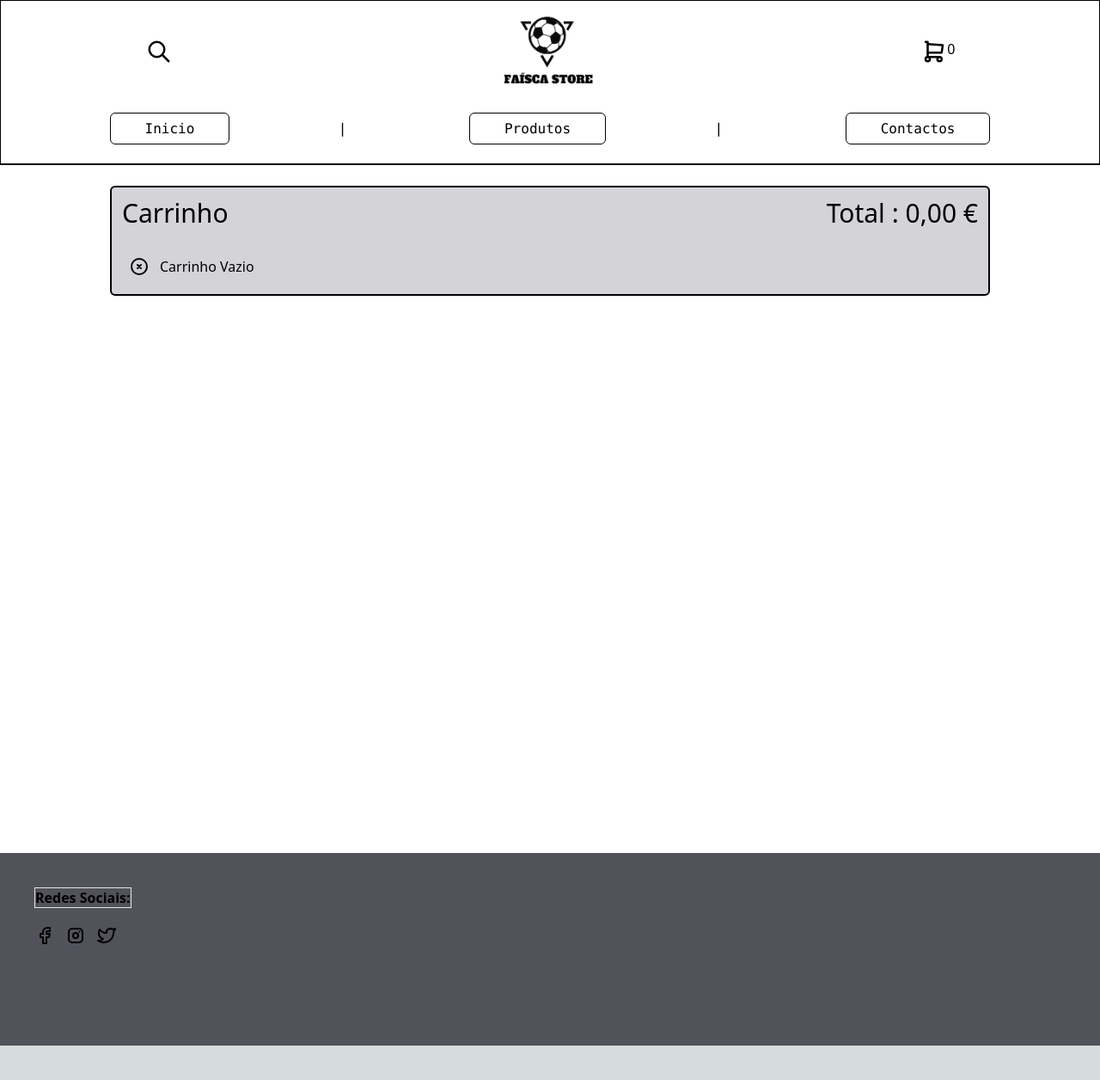
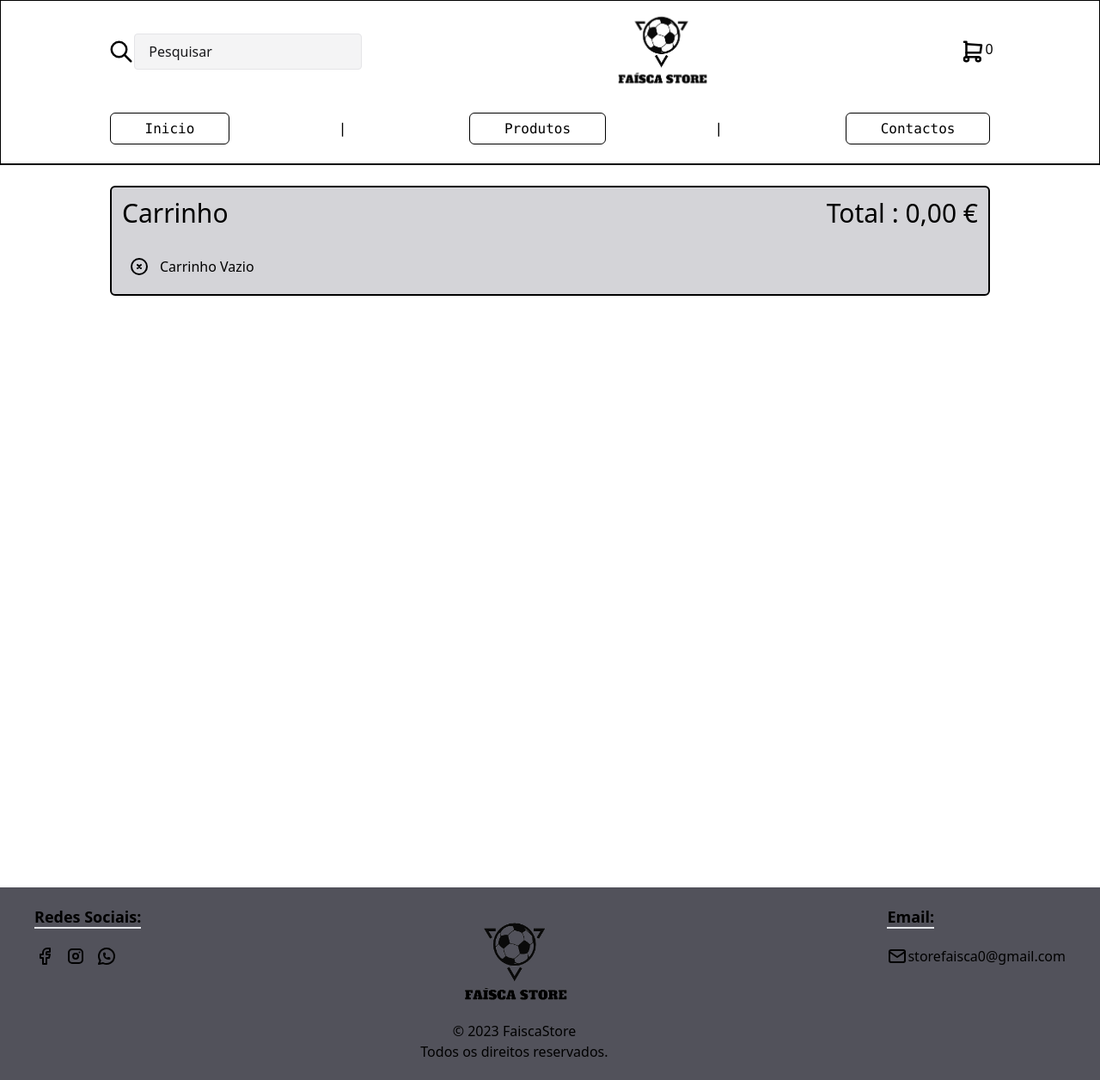
Before and after one commit to LnL10/faisca, a Next.js app: page /carrinho in a window 1280 px wide. Shown: the whole page at 86% size. Before the commit the page ends 1216 px from the top, so only its background shows below. Built offline with nearby package versions, Linux system fonts and the light colour scheme.

Commit message:
SearchComponent

```diff
--- a/package.json
+++ b/package.json
@@ -14,12 +14,15 @@
     "@types/react": "18.2.21",
     "@types/react-dom": "18.2.7",
     "autoprefixer": "10.4.15",
+    "bootstrap": "^5.3.2",
     "eslint": "8.49.0",
     "eslint-config-next": "13.4.19",
     "next": "13.4.19",
     "postcss": "8.4.29",
     "react": "18.2.0",
+    "react-bootstrap": "^2.9.0",
     "react-dom": "18.2.0",
+    "react-dropdown": "^1.11.0",
     "react-router-dom": "^6.16.0",
     "react-whatsapp-widget": "^2.2.0",
     "typescript": "5.2.2"
--- /dev/null
+++ b/src/components/Pesquisa/ResultadosPesquisa.tsx
@@ -0,0 +1,7 @@
+export default function ResultadosPesquisa(){
+    return(
+        <div>
+
+        </div>
+    )
+}
--- a/src/components/estrutura/Footer.tsx
+++ b/src/components/estrutura/Footer.tsx
@@ -1,21 +1,41 @@
 import Image from "next/image";
-import headerImage from "./headerImage/faisca.png"
-import { IconBrandFacebook, IconBrandFacebookFilled, IconBrandInstagram, IconBrandTwitter } from "@tabler/icons-react";
+import footerImage from "./headerImage/faisca.png"
+import { IconBrandFacebook, IconBrandFacebookFilled, IconBrandInstagram, IconBrandTwitter, IconBrandWhatsapp, IconMail, IconRecordMail } from "@tabler/icons-react";
+
 
 export default function Footer(){
     return(
-        <div className="flex bg-zinc-600 h-56 w-full ">
-            <div className="p-10">
 
-                <span className="font-black border ">Redes Sociais:</span>
+            <div className="flex gap-20 px-10 py-5 bg-zinc-600 justify-between h-56 w-full mt-10 ">
 
-                <div className="flex gap-3 pt-5">
-                    <div className="flex" ><IconBrandFacebook /></div>
-                    <div className="flex"><IconBrandInstagram/></div>
-                    <div className="flex"><IconBrandTwitter/></div>
+
+                <div>
+                    <span className="font-black border-b-2 text-lg ">Redes Sociais:</span>
+
+                    <div className="flex gap-3 pt-5">
+                        <div className="flex" ><IconBrandFacebook /></div>
+                        <div className="flex"><IconBrandInstagram/></div>
+                        <div className="flex"><IconBrandWhatsapp/></div>
+                    </div>
                 </div>
 
+                <div className="flex flex-col items-center">
+                    <Image src={footerImage} className="bg-transparent object-contain" alt="footer"  width={150}/>
+                        <h5 className="">© 2023 FaiscaStore</h5>
+                        <h5 className="mb-8">Todos os direitos reservados.</h5>
+                </div>
+
+
+                <div>
+                    <span className="font-black border-b-2 text-lg ">Email:</span>
+
+                    <div className="flex gap-3 pt-5">
+                        <div className="flex font-light" ><IconMail/>storefaisca0@gmail.com</div>
+
+                    </div>
+                </div>
+
+
             </div>
-        </div>
     )
 }
--- a/src/components/estrutura/Header.tsx
+++ b/src/components/estrutura/Header.tsx
@@ -1,18 +1,51 @@
-import { IconBrandFacebook, IconBrandInstagram, IconSearch, IconShoppingCart } from "@tabler/icons-react";
+import {  IconSearch, IconShoppingCart } from "@tabler/icons-react";
 import Image from "next/image";
 import Link from "next/link";
 import headerImage from "./headerImage/faisca.png"
 import CarrinhoContext from "@/context/CarrinhoContext";
-import {useContext} from "react"
+import {useContext, useState} from "react"
+import produtos from "@/data/produtos";
+import ProdutoItem from "../ProdutoItem";
+import  {useRouter}  from "next/router";
+
+
 
 export default function Header(){
-    const {itens} = useContext(CarrinhoContext)
+
+    const {itens,adicionarProduto} = useContext(CarrinhoContext)
     const quantidadeTotal = itens.reduce((total, item) => total + item.quantidade, 0);
+    const router = useRouter();
+
+    const handleSubmit = (e :any) => {
+        e.preventDefault();
+        router.push({
+          pathname: "/pesquisa",
+          query: { search: search },
+        });
+      };
+
+      const [search, setSearch] = useState("");
+
+
+
+
+
+
     return(
         <div className="flex flex-col bg-white h-48 gap-5 border-b-2 border border-black">
+
             <div className="flex items-center justify-around w-screen gap-8 text-black">
-                <IconSearch size={30}/>
-                <Link href="/"><Image src={headerImage} width={130} height={200} alt="bgImage"/></Link>
+                <div className="flex items-center">
+                    <IconSearch size={30}/>
+                    <form onSubmit={handleSubmit}>
+                        <input type="text" className="ph" placeholder="Pesquisar"   onChange={(e) => {setSearch(e.target.value.toLowerCase());}}/>
+                    </form>
+                    <div className="flex ">
+
+
+            </div>
+                </div>
+                <Link href="/" className=""><Image src={headerImage} width={130} height={200} alt="bgImage"/></Link>
                 <Link className="flex "href="/carrinho"><IconShoppingCart size={30}/><span className="rounded-full bg-zinc-200"></span>{quantidadeTotal}</Link>
 
             </div>
@@ -25,6 +58,9 @@ export default function Header(){
                     <li><Link  className="botaoHeader" href="/produtos">Contactos</Link></li>
                 </ul>
             </div>
+
+
+
         </div>
 
 
--- a/src/context/CarrinhoContext.tsx
+++ b/src/context/CarrinhoContext.tsx
@@ -11,6 +11,7 @@ interface CarrinhoContextProps{
     itemSelecionado?:Produto
     setItemSelecionado?:(produto:Produto)=>void
     selecionarProduto?:(produto:Produto)=>void
+
 }
 
 const CarrinhoContext =createContext<CarrinhoContextProps>({} as any)
@@ -20,6 +21,7 @@ export function CarrinhoProvider(props: any){
 
     const [itens, setItens] = useState<ItemCarrinho[]>([])
     const [itemSelecionado,setItemSelecionado]=useState<Produto>()
+    const [search, setSearch] = useState("");
 
     function adicionarProduto(produto: Produto) {
         const itemAtual = itens.find((item) => item.produto.id === produto.id && item.produto.tamanho === produto.tamanho);
--- /dev/null
+++ b/src/pages/pesquisa/index.tsx
@@ -0,0 +1,30 @@
+import ListaProdutos from "@/components/ListaProdutos";
+import ProdutoItem from "@/components/ProdutoItem";
+import Layout from "@/components/estrutura/Layout";
+import CarrinhoContext from "@/context/CarrinhoContext";
+import produtos from "@/data/produtos";
+import { useRouter } from "next/router";
+import {useContext, useState} from "react"
+
+export default function PaginaPesquisa(){
+    const {adicionarProduto} = useContext(CarrinhoContext)
+    const router = useRouter();
+    const { search } = router.query;
+
+
+
+    const filteredProducts = search
+    ? produtos.filter((product) =>
+        product.nome.toLowerCase().includes(search.toString())
+      )
+    : [];
+    console.log(filteredProducts)
+
+
+    return (
+        <Layout>
+            <span className="text-black font-black text-3xl flex justify-center p-10">Resultados da Pesquisa</span>
+                    <ListaProdutos produtos={filteredProducts} comprar={adicionarProduto}/>
+        </Layout>
+    )
+}
```
Also changed, not shown: src/components/estrutura/headerImage/faisca.png, 1 other file (tests, documents, lock files or other folders).
